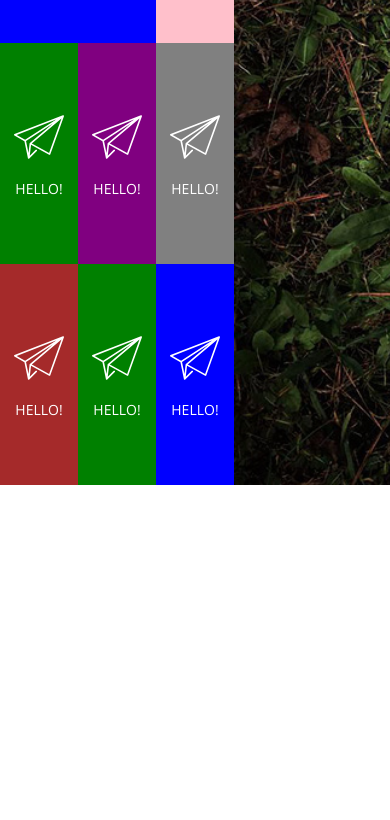
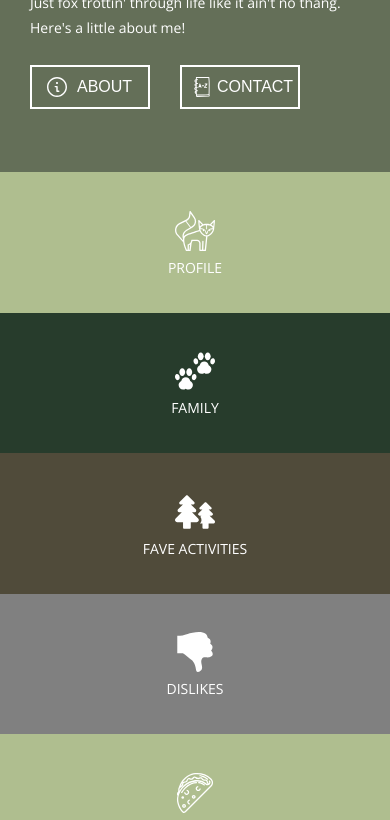
Before and after one commit to buji405/cb-comp-challenge-1.2, a plain HTML site: page index.html in a window 390 px wide. Shown: the part 359-1179 px from the top of the page. Before the commit the page ends 914 px from the top, so only its background shows below. Drawn offline with nearby package versions, Linux system fonts and the light colour scheme.

Commit message:
responsive and icons added

```diff
--- a/index.html
+++ b/index.html
@@ -1,6 +1,7 @@
 <!DOCTYPE html>
 <html>
   <head>
+    <title>Mr. Fox</title>
     <link rel="stylesheet" href="reset.css">
     <link rel="stylesheet" href="styles.css">
     <link href="https://fonts.googleapis.com/css?family=Open+Sans:400,700" rel="stylesheet">
@@ -10,43 +11,45 @@
       <section class="body-container">
         <section class="boxes-container">
           <div class="box div1">
-              <h1 class="title">BRADLEY COOPER</h1>
-              <p class="bio" >I'm a Graphic Designer, Coder & Entrepreneur. Take a look at my
-              portfolio to see what I've been working on.</p>
-              <div class="icon icon1"></div>
+              <h1 class="title">MR. FOX</h1>
+              <p class="bio" >Just fox trottin' through life like it ain't no thang.
+              Here's a little about me!</p>
+              <div class="button-container">
+                <button class="about"><img class="info" src="assets/info.svg" alt="">ABOUT</button>
+                <button><img class="contact" src="assets/contact.svg" alt="">CONTACT</button>
+              </div>
           </div>
           <div class="box div2">
             <div class="icon icon1"></div>
-            <p>HELLO!</p>
+            <p>PROFILE</p>
           </div>
           <div class="box div3">
             <div class="icon icon2"></div>
-            <p>HELLO!</p>
+            <p>FAMILY</p>
           </div>
           <div class="box div4">
             <div class="icon icon3"></div>
-            <p>HELLO!</p>
+            <p>FAVE ACTIVITIES</p>
           </div>
           <div class="box div5">
             <div class="icon icon4"></div>
-            <p>HELLO!</p>
+            <p>DISLIKES</p>
           </div>
           <div class="box div6">
             <div class="icon icon5"></div>
-            <p>HELLO!</p>
+            <p>FAVE SNACKS</p>
           </div>
           <div class="box div7">
             <div class="icon icon6"></div>
-            <p>HELLO!</p>
+            <p>FAVE NETFLIX SHOWS</p>
           </div>
           <div class="box div8">
             <div class="icon icon7"></div>
-            <p>HELLO!</p>
+            <p>BEST PLACES TO NAP</p>
           </div>
         </section>
         <section class="hero-container">
-          <div class="hero"></div>
-          <div class="icon icon8"></div>
+          <div class="hero" alt="image of a fox"></div>
         </section>
     </section>
 
--- a/styles.css
+++ b/styles.css
@@ -14,16 +14,53 @@ body {
   flex-wrap: wrap;
   width: 60%;
   height: 100vh;
-  /*border: pink solid 2px;*/
 }
 
 .box {
   display: flex;
   justify-content: center;
   align-items: center;
+  width: 33.333%;
   flex-direction: column;
-  width: 33.333%;
-  box-sizing: border-box;
+  height: 33.333%;
+}
+
+.button-container {
+  display: flex;
+  width: 100%;
+  padding-top: 25px;
+}
+
+button {
+  display: flex;
+  font-size: 16px;
+  background: #646F58;
+  border: 2px solid #fff;
+  color: #fff;
+  padding: 10px;
+  cursor: pointer;
+  width: 120px;
+  align-items: center;
+  padding-left: 10px;
+}
+
+.about {
+  margin-right: 30px;
+}
+
+.info,
+.contact {
+  justify-content: flex-start;
+  width: 20px;
+  height: 20px;
+}
+
+.info {
+  margin: 0 10px 0 5px;
+}
+
+.contact {
+  margin: 0 5px 0 0;
 }
 
 .icon {
@@ -34,6 +71,45 @@ body {
   background-size: cover;
 }
 
+.icon:hover {
+  cursor: pointer;
+}
+
+.icon1 {
+  background: url(assets/fox.svg) no-repeat center;
+  background-size: cover;
+}
+
+.icon2 {
+  background: url(assets/paws.svg) no-repeat center;
+  background-size: cover;
+}
+
+.icon3 {
+  background: url(assets/trees.svg) no-repeat center;
+  background-size: cover;
+}
+
+.icon4 {
+  background: url(assets/dislike.svg) no-repeat center;
+  background-size: cover;
+}
+
+.icon5 {
+  background: url(assets/taco.svg) no-repeat center;
+  background-size: cover;
+}
+
+.icon6 {
+  background: url(assets/tv.svg) no-repeat center;
+  background-size: cover;
+}
+
+.icon7 {
+  background: url(assets/nap.svg) no-repeat center;
+  background-size: cover;
+}
+
 .title {
   font-size: 24px;
   font-weight: 700;
@@ -41,25 +117,23 @@ body {
 }
 
 .div1 {
-  /*padding: 30px;*/
+  padding: 0 30px 0 30px;
   width: 66.6667%;
-  background: blue;
-  background-size: cover;
-  /*justify-content: flex-start;*/
+  background: #646F58;
   align-items: flex-start;
   line-height: 25px;
 }
 
 .div2 {
-  background: pink;
+  background: #AFBE8F;
 }
 
 .div3 {
-  background: green;
+  background: #273C2C;
 }
 
 .div4 {
-  background: purple;
+  background: #504B3A;
 }
 
 .div5 {
@@ -67,31 +141,90 @@ body {
 }
 
 .div6 {
-  background: brown;
+  background: #AFBE8F;
 }
 
 .div7 {
-  background: green;
+  background: #273C2C;
 }
 
 .div8 {
-  background: blue;
+  background: #646F58;
 }
 
 .body-container {
   display: flex;
   width: 100%;
-  /*height: 100vh;*/
 }
 
 .hero-container {
   width: 40%;
-  /*border: blue solid 2px;*/
-  /*height: 100vh;*/
 }
 
 .hero {
-  background: url(assets/hero.jpg) no-repeat;
+  background: url(assets/hero.jpg) no-repeat center;
   background-size: cover;
   height: 100vh;
 }
+
+@media screen and (max-width: 910px) {
+
+  .box {
+    width: 50%;
+    height: 16.65%;
+  }
+
+  .div1,
+  .div2 {
+    width: 100%;
+  }
+
+  .div1 {
+    height: 33.3333%;
+  }
+
+  .hero {
+    background-position: -150px 0px;
+  }
+}
+
+@media screen and (max-width: 720px) {
+
+  .body-container {
+    height: 100%;
+    flex-wrap: wrap;
+  }
+
+  .hero-container {
+    display: flex;
+    order: -1;
+    height: 250px;
+    width: 100%;
+  }
+
+  .hero {
+    height: 250px;
+    width: 100%;
+    background-position: center;
+  }
+
+  .boxes-container {
+    width: 100%;
+  }
+}
+
+@media screen and (max-width: 400px) {
+  .box {
+    width: 100%;
+  }
+
+  .icon {
+    width: 40px;
+    height: 40px;
+    margin-bottom: 10px;
+  }
+
+  .title {
+    padding-bottom: 10px;
+  }
+}
```
Also changed, not shown: assets/contact.svg (added), assets/dislike.svg (added), assets/dove.svg (added), assets/fox.svg (added), assets/info.svg (added), assets/nap.svg (added), assets/paws.svg (added), assets/taco.svg (added), assets/trees.svg (added), assets/tv.svg (added).
